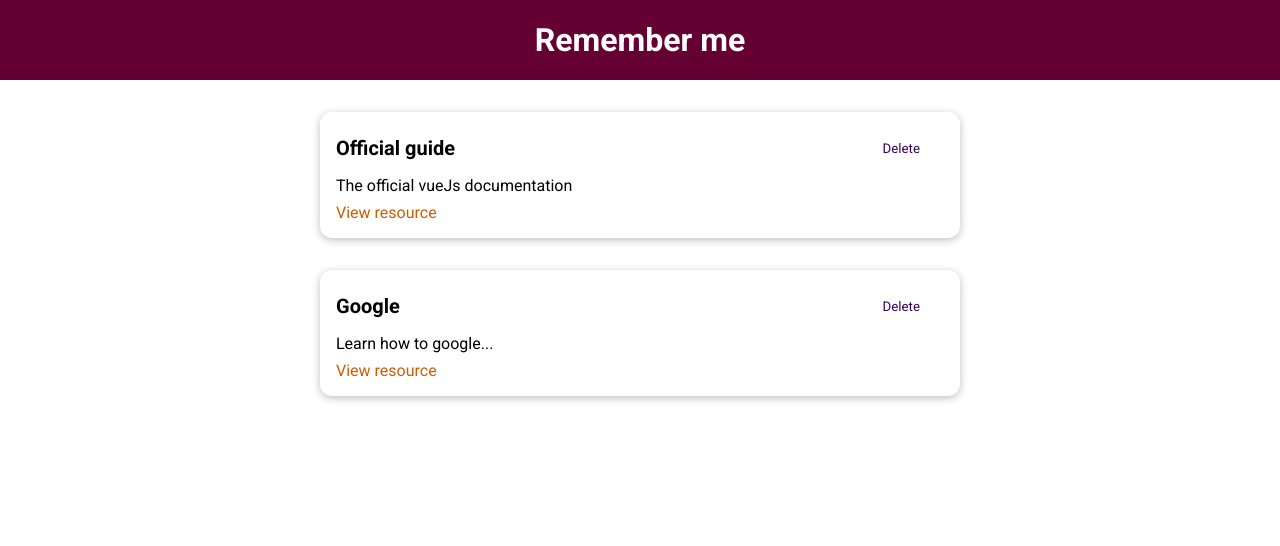
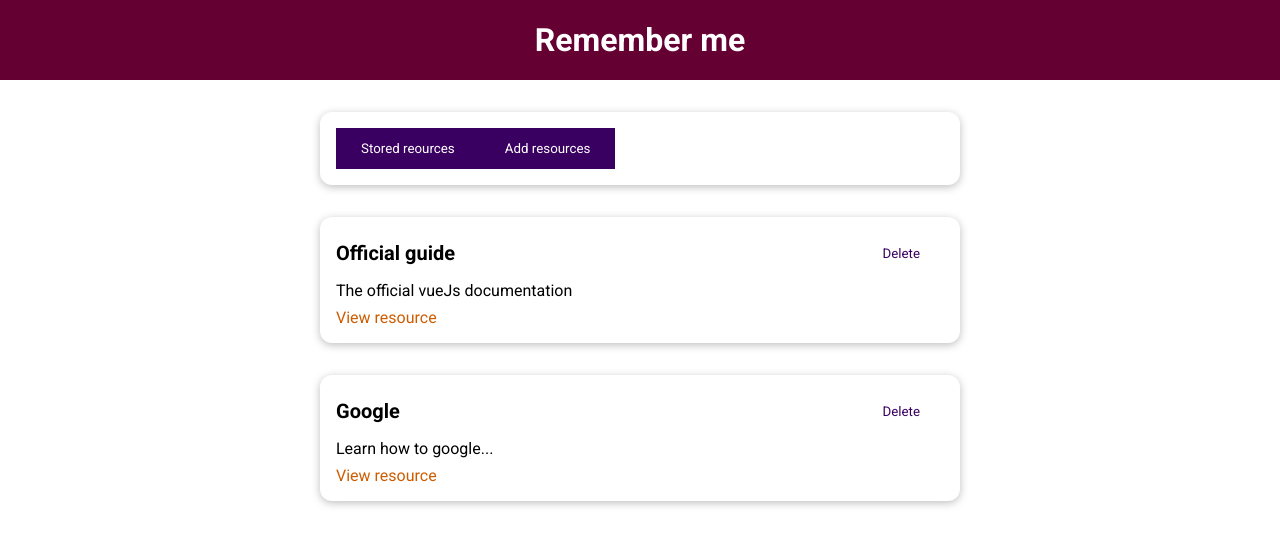
Before and after one commit to torreslucs23/simple-resources-list, a Vue app: page / in a window 1280 px wide. Shown: the top 546 px of the page. Built offline with nearby package versions, Linux system fonts and the light colour scheme.

Commit message:
added theResources commponent

```diff
--- a/src/App.vue
+++ b/src/App.vue
@@ -1,33 +1,16 @@
 <template>
   <the-header title="Remember me"></the-header>
-  <stored-resource :resources="storedResources"></stored-resource>
+  <the-resources></the-resources>
 </template>
 
 <script>
 import TheHeaderVue from './components/layouts/TheHeader.vue';
-import StoredResources from './components/learning-resources/StoredResources.vue';
+import TheResources from './components/learning-resources/TheResources.vue';
+
 export default {
   components: {
-    'stored-resource': StoredResources,
     'the-header': TheHeaderVue,
-  },
-  data() {
-    return {
-      storedResources: [
-        {
-          id: 'official-guide',
-          title: 'Official guide',
-          description: 'The official vueJs documentation',
-          link: 'https://vuejs.org/',
-        },
-        {
-          id: 'google',
-          title: 'Google',
-          description: 'Learn how to google...',
-          link: 'https://google.com',
-        },
-      ],
-    };
+    TheResources,
   },
 };
 </script>
--- a/src/components/learning-resources/AddResource.vue
+++ b/src/components/learning-resources/AddResource.vue
@@ -0,0 +1,3 @@
+<template>
+  <h2>Add Resource</h2>
+</template>
--- a/src/components/learning-resources/StoredResources.vue
+++ b/src/components/learning-resources/StoredResources.vue
@@ -16,7 +16,7 @@
   components: {
     'learning-resource': LearningResources,
   },
-  props: ['resources'],
+  inject: ['resources'],
 };
 </script>
 
--- /dev/null
+++ b/src/components/learning-resources/TheResources.vue
@@ -0,0 +1,56 @@
+<template>
+  <base-card>
+    <base-button @click="setSelectedTab('stored-resources')"
+      >Stored reources</base-button
+    >
+    <base-button @click="setSelectedTab('add-resource')"
+      >Add resources</base-button
+    >
+  </base-card>
+  <component :is="selectedTab"></component>
+</template>
+
+<script>
+import AddResource from './AddResource.vue';
+import StoredResources from './StoredResources.vue';
+
+export default {
+  components: {
+    StoredResources,
+    AddResource,
+  },
+  provide() {
+    return {
+      resources: this.storedResources,
+    };
+  },
+  data() {
+    return {
+      selectedTab: 'stored-resources',
+      storedResources: [
+        {
+          id: 'official-guide',
+          title: 'Official guide',
+          description: 'The official vueJs documentation',
+          link: 'https://vuejs.org/',
+        },
+        {
+          id: 'google',
+          title: 'Google',
+          description: 'Learn how to google...',
+          link: 'https://google.com',
+        },
+      ],
+    };
+  },
+  methods: {
+    setSelectedTab() {
+      if (this.selectedTab === 'stored-resources') {
+        this.selectedTab = 'add-resource';
+      } else {
+        this.selectedTab = 'stored-resources';
+      }
+    },
+  },
+};
+</script>
```
